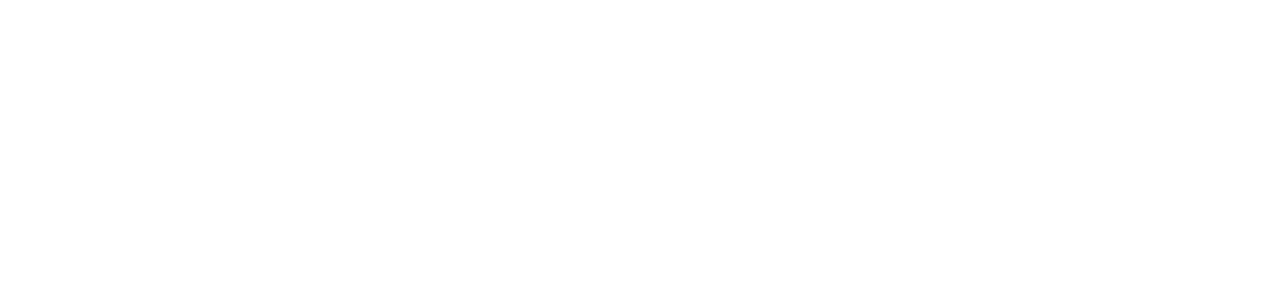
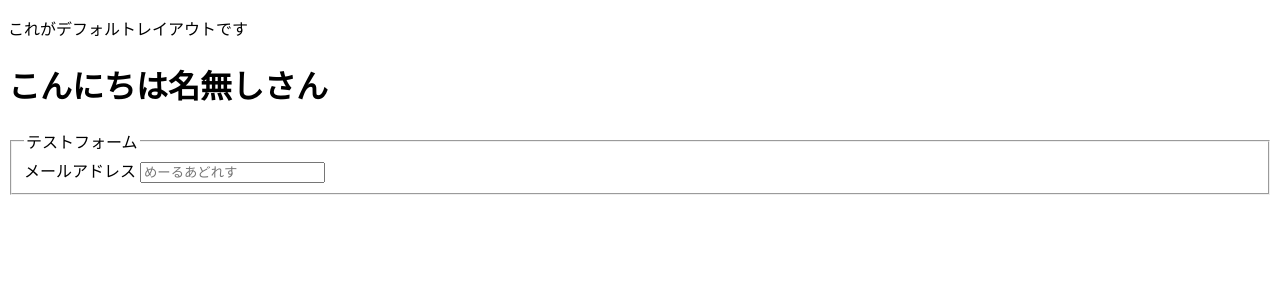
Before and after one commit to tmo-taka/vitest, a Nuxt app in the folder vitest-project/: page /search in a window 1280 px wide. Before the commit this address had no page. Shown: the top 300 px of the page. Built offline with nearby package versions, Linux system fonts and the light colour scheme.

Commit message:
routeのテスト対応

```diff
--- /dev/null
+++ b/vitest-project/pages/search.vue
@@ -0,0 +1,15 @@
+<script setup lang="ts">
+    const route = useRoute();
+    const { name } = route?.query || {};
+    const displayName = name ?? '名無し';
+</script>
+
+<template>
+    <NuxtLayout>
+        <h1 v-cloak>こんにちは{{displayName}}さん</h1>
+        <div>
+            <!-- <template #header>ヘッダー</template> -->
+            <Form />
+        </div>
+    </NuxtLayout>
+</template>
```
Also changed, not shown: 1 other file (tests, documents, lock files or other folders).
